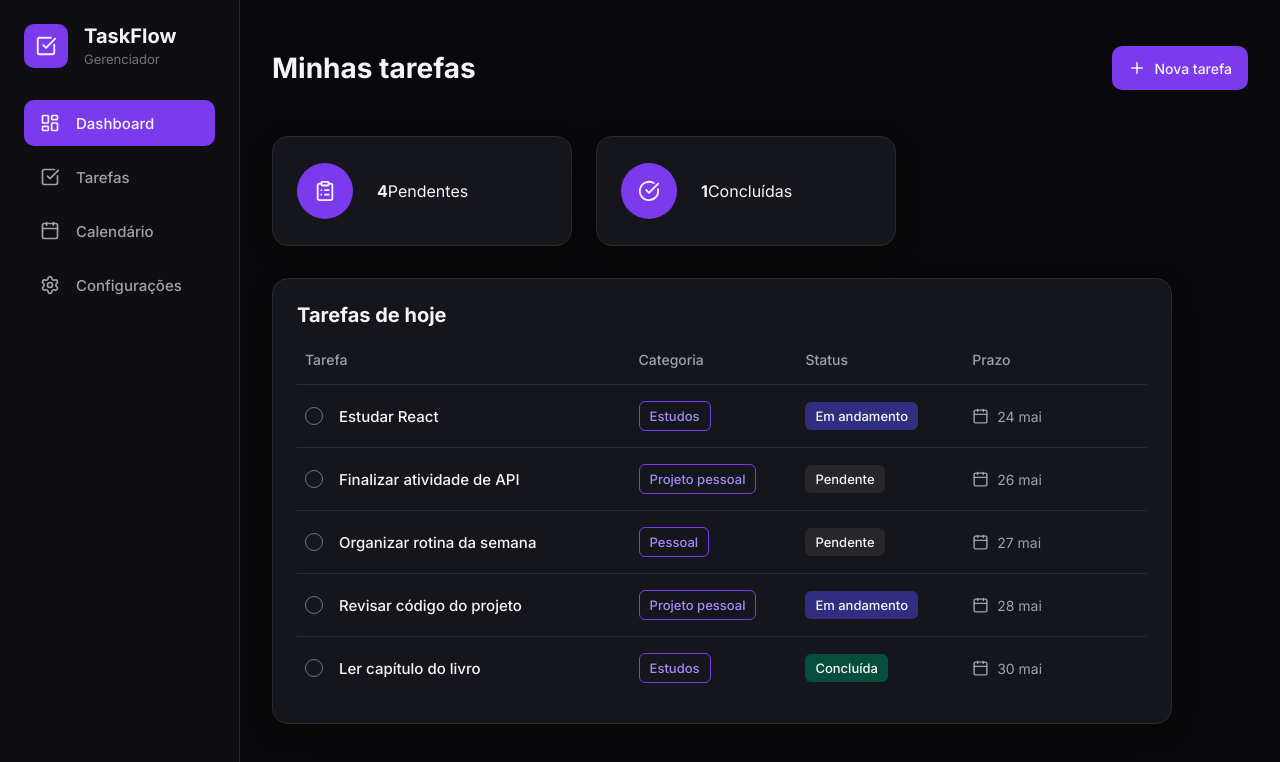
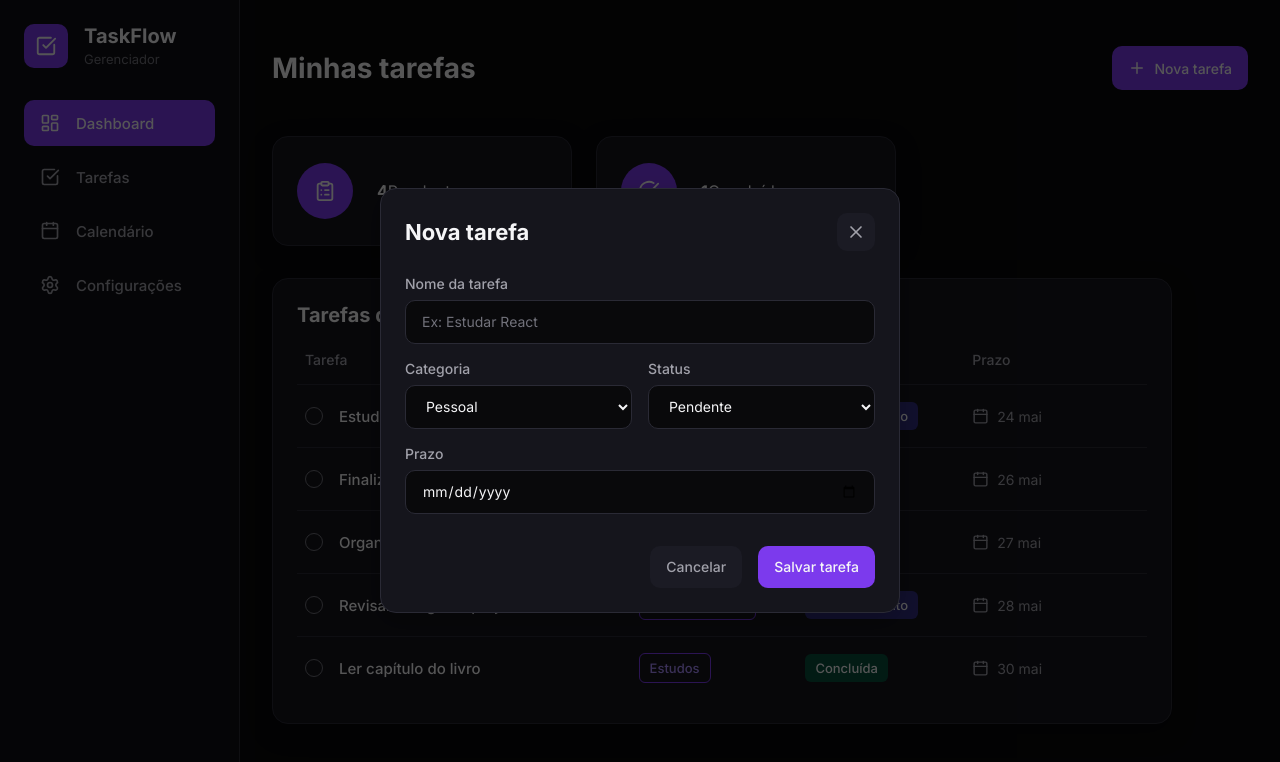
Before and after one commit to italloferreira/SISTEMA-TAREFAS, a React app in the folder frontend/: page / in a window 1280 px wide. Both pictures are taken after a click on the button "Nova tarefa". Shown: the top 762 px of the page. Built offline with nearby package versions, Linux system fonts and the light colour scheme; the HTML template or start-up script is replaced by a standard one.

Commit message:
feat: adiciona formulario de nova tarefa

```diff
--- a/frontend/src/App.jsx
+++ b/frontend/src/App.jsx
@@ -5,11 +5,14 @@ import Sidebar from "./components/Sidebar";
 import Header from "./components/Header";
 import SummaryCard from "./components/SummaryCard";
 import TaskList from "./components/TaskList";
+import TaskFormModal from "./components/TaskFormModal";
 
 import "./styles/app.css";
 
 function App() {
-  const [tasks] = useState([
+  const [isTaskModalOpen, setIsTaskModalOpen] = useState(false);
+
+  const [tasks, setTasks] = useState([
     {
       id: 1,
       title: "Estudar React",
@@ -50,12 +53,24 @@ function App() {
   const pendingTasks = tasks.filter((task) => task.status !== "Concluída").length;
   const completedTasks = tasks.filter((task) => task.status === "Concluída").length;
 
+  function handleOpenTaskModal() {
+    setIsTaskModalOpen(true);
+  }
+
+  function handleCloseTaskModal() {
+    setIsTaskModalOpen(false);
+  }
+
+  function handleAddTask(newTask) {
+    setTasks((currentTasks) => [newTask, ...currentTasks]);
+  }
+
   return (
     <div className="app">
       <Sidebar />
 
       <main className="app-content">
-        <Header />
+        <Header onOpenTaskModal={handleOpenTaskModal} />
 
         <section className="summary-grid">
           <SummaryCard
@@ -73,6 +88,12 @@ function App() {
 
         <TaskList tasks={tasks} />
       </main>
+
+      <TaskFormModal
+        isOpen={isTaskModalOpen}
+        onClose={handleCloseTaskModal}
+        onAddTask={handleAddTask}
+      />
     </div>
   );
 }
--- a/frontend/src/components/Header.jsx
+++ b/frontend/src/components/Header.jsx
@@ -1,12 +1,16 @@
 import { Plus } from "lucide-react";
 import "../styles/header.css";
 
-function Header() {
+function Header({ onOpenTaskModal }) {
   return (
     <header className="header">
       <h1>Minhas tarefas</h1>
 
-      <button type="button" className="new-task-button">
+      <button
+        type="button"
+        className="new-task-button"
+        onClick={onOpenTaskModal}
+      >
         <Plus size={18} />
         Nova tarefa
       </button>
--- /dev/null
+++ b/frontend/src/components/TaskFormModal.jsx
@@ -0,0 +1,143 @@
+import { X } from "lucide-react";
+import { useState } from "react";
+import "../styles/taskFormModal.css";
+
+function TaskFormModal({ isOpen, onClose, onAddTask }) {
+  const [title, setTitle] = useState("");
+  const [category, setCategory] = useState("Pessoal");
+  const [status, setStatus] = useState("Pendente");
+  const [deadline, setDeadline] = useState("");
+
+  if (!isOpen) {
+    return null;
+  }
+
+  function handleSubmit(event) {
+    event.preventDefault();
+
+    if (title.trim() === "") {
+      alert("Digite o nome da tarefa.");
+      return;
+    }
+
+    const newTask = {
+      id: Date.now(),
+      title,
+      category,
+      status,
+      deadline: formatDeadline(deadline),
+    };
+
+    onAddTask(newTask);
+
+    setTitle("");
+    setCategory("Pessoal");
+    setStatus("Pendente");
+    setDeadline("");
+
+    onClose();
+  }
+
+  function formatDeadline(date) {
+    if (!date) {
+      return "Sem prazo";
+    }
+
+    const months = [
+      "jan",
+      "fev",
+      "mar",
+      "abr",
+      "mai",
+      "jun",
+      "jul",
+      "ago",
+      "set",
+      "out",
+      "nov",
+      "dez",
+    ];
+
+    const [, month, day] = date.split("-");
+
+    return `${Number(day)} ${months[Number(month) - 1]}`;
+  }
+
+  return (
+    <div className="modal-overlay">
+      <div className="task-modal">
+        <div className="task-modal-header">
+          <h2>Nova tarefa</h2>
+
+          <button type="button" className="modal-close-button" onClick={onClose}>
+            <X size={20} />
+          </button>
+        </div>
+
+        <form className="task-form" onSubmit={handleSubmit}>
+          <div className="form-group">
+            <label htmlFor="title">Nome da tarefa</label>
+            <input
+              id="title"
+              type="text"
+              placeholder="Ex: Estudar React"
+              value={title}
+              onChange={(event) => setTitle(event.target.value)}
+            />
+          </div>
+
+          <div className="form-row">
+            <div className="form-group">
+              <label htmlFor="category">Categoria</label>
+              <select
+                id="category"
+                value={category}
+                onChange={(event) => setCategory(event.target.value)}
+              >
+                <option value="Pessoal">Pessoal</option>
+                <option value="Estudos">Estudos</option>
+                <option value="Trabalho">Trabalho</option>
+                <option value="Projeto pessoal">Projeto pessoal</option>
+              </select>
+            </div>
+
+            <div className="form-group">
+              <label htmlFor="status">Status</label>
+              <select
+                id="status"
+                value={status}
+                onChange={(event) => setStatus(event.target.value)}
+              >
+                <option value="Pendente">Pendente</option>
+                <option value="Em andamento">Em andamento</option>
+                <option value="Concluída">Concluída</option>
+              </select>
+            </div>
+          </div>
+
+          <div className="form-group">
+            <label htmlFor="deadline">Prazo</label>
+            <input
+              id="deadline"
+              type="date"
+              value={deadline}
+              onChange={(event) => setDeadline(event.target.value)}
+            />
+          </div>
+
+          <div className="form-actions">
+            <button type="button" className="cancel-button" onClick={onClose}>
+              Cancelar
+            </button>
+
+            <button type="submit" className="save-button">
+              Salvar tarefa
+            </button>
+          </div>
+        </form>
+      </div>
+    </div>
+  );
+}
+
+export default TaskFormModal;
--- /dev/null
+++ b/frontend/src/styles/taskFormModal.css
@@ -0,0 +1,132 @@
+.modal-overlay {
+  position: fixed;
+  inset: 0;
+  background-color: rgba(0, 0, 0, 0.65);
+  display: flex;
+  align-items: center;
+  justify-content: center;
+  z-index: 999;
+  padding: var(--spacing-lg);
+}
+
+.task-modal {
+  width: 100%;
+  max-width: 520px;
+  background-color: var(--color-bg-card);
+  border: 1px solid var(--color-border);
+  border-radius: var(--radius-lg);
+  padding: var(--spacing-lg);
+  box-shadow: var(--shadow-card);
+}
+
+.task-modal-header {
+  display: flex;
+  align-items: center;
+  justify-content: space-between;
+  margin-bottom: var(--spacing-lg);
+}
+
+.task-modal-header h2 {
+  font-size: 22px;
+  font-weight: var(--font-bold);
+  color: var(--color-text-main);
+}
+
+.modal-close-button {
+  width: 38px;
+  height: 38px;
+  border-radius: var(--radius-md);
+  background-color: var(--color-bg-card-hover);
+  color: var(--color-text-secondary);
+  display: flex;
+  align-items: center;
+  justify-content: center;
+  transition: 0.2s ease;
+}
+
+.modal-close-button:hover {
+  color: var(--color-text-main);
+  background-color: var(--color-border);
+}
+
+.task-form {
+  display: flex;
+  flex-direction: column;
+  gap: var(--spacing-md);
+}
+
+.form-group {
+  display: flex;
+  flex-direction: column;
+  gap: var(--spacing-sm);
+}
+
+.form-group label {
+  font-size: 14px;
+  font-weight: var(--font-medium);
+  color: var(--color-text-secondary);
+}
+
+.form-group input,
+.form-group select {
+  width: 100%;
+  height: 44px;
+  border: 1px solid var(--color-border);
+  border-radius: var(--radius-md);
+  background-color: var(--color-bg-main);
+  color: var(--color-text-main);
+  padding: 0 var(--spacing-md);
+  font-size: 14px;
+  outline: none;
+}
+
+.form-group input::placeholder {
+  color: var(--color-text-muted);
+}
+
+.form-group input:focus,
+.form-group select:focus {
+  border-color: var(--color-primary);
+}
+
+.form-row {
+  display: grid;
+  grid-template-columns: repeat(2, 1fr);
+  gap: var(--spacing-md);
+}
+
+.form-actions {
+  display: flex;
+  justify-content: flex-end;
+  gap: var(--spacing-md);
+  margin-top: var(--spacing-md);
+}
+
+.cancel-button,
+.save-button {
+  height: 42px;
+  padding: 0 var(--spacing-md);
+  border-radius: var(--radius-md);
+  font-size: 14px;
+  font-weight: var(--font-medium);
+  transition: 0.2s ease;
+}
+
+.cancel-button {
+  background-color: var(--color-bg-card-hover);
+  color: var(--color-text-secondary);
+}
+
+.cancel-button:hover {
+  color: var(--color-text-main);
+  background-color: var(--color-border);
+}
+
+.save-button {
+  background-color: var(--color-primary);
+  color: var(--color-text-main);
+}
+
+.save-button:hover {
+  background-color: var(--color-primary-hover);
+}
```
